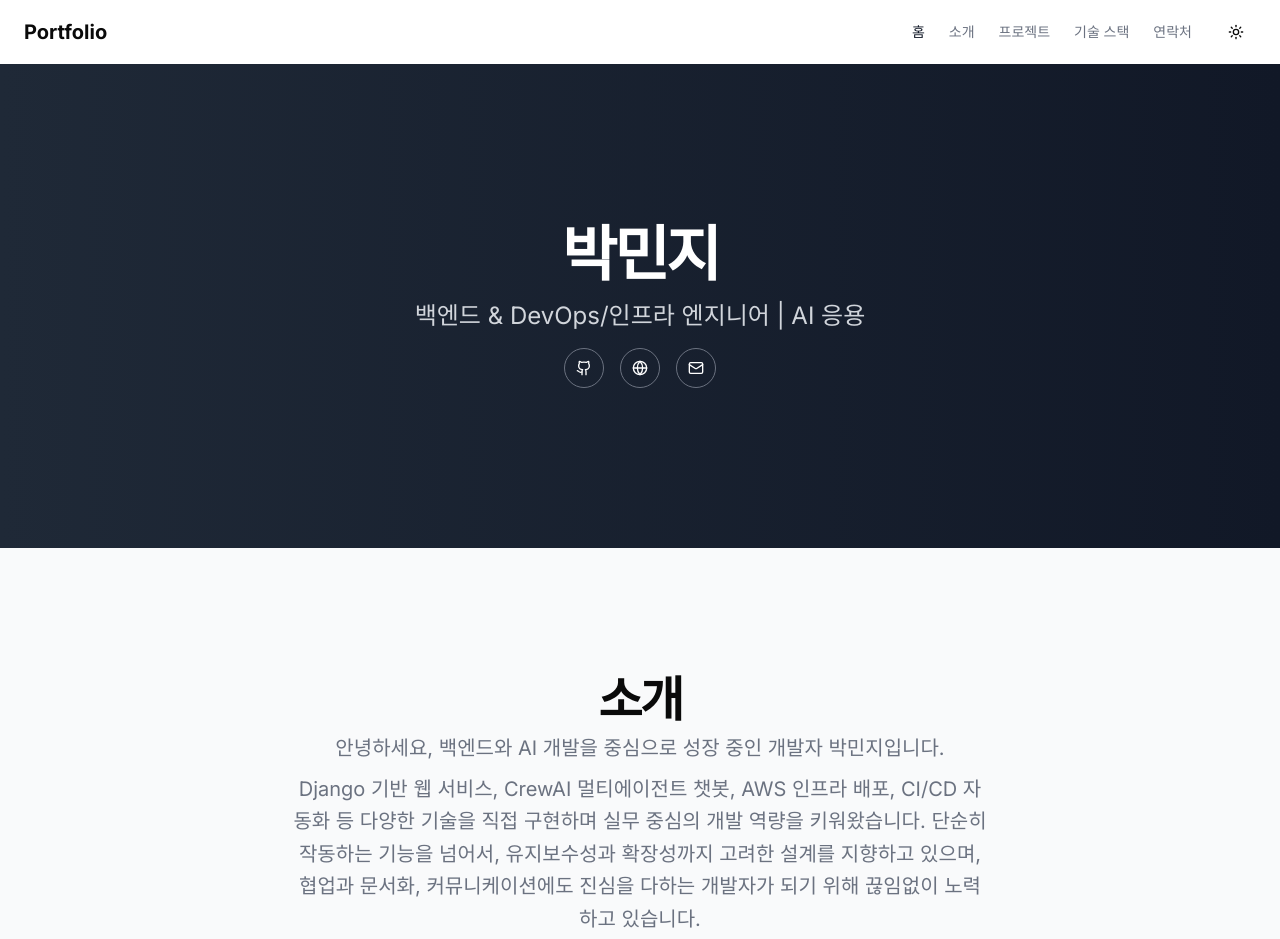
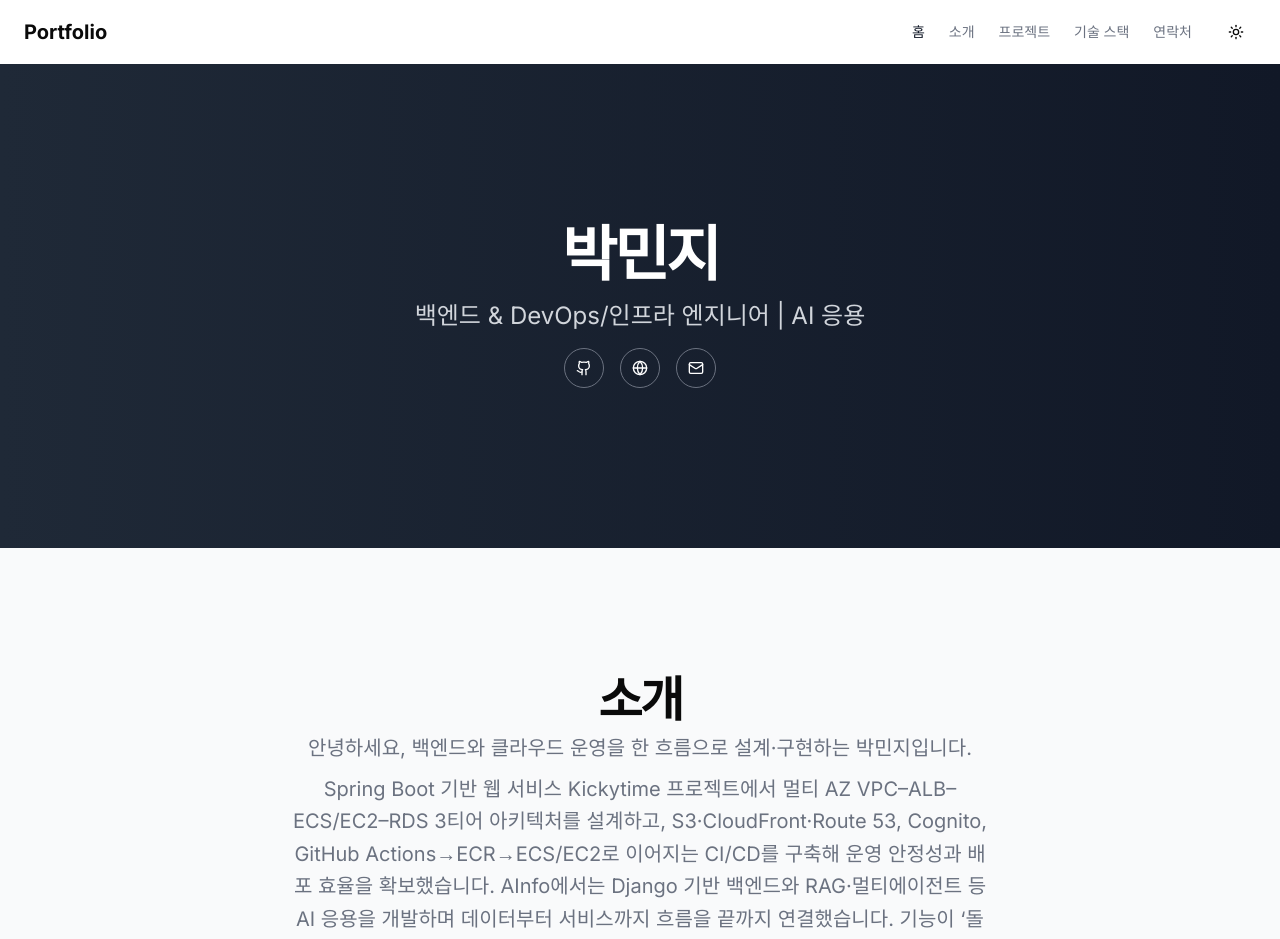
Before and after one commit to Mminzy22/portfolio-site, a Next.js app: page / in a window 1280 px wide. Shown: the top 939 px of the page. Built offline with nearby package versions, Linux system fonts and the light colour scheme.

Commit message:
docs: 소개 섹션 내용 업데이트 - 클라우드 운영 및 AI 응용 경험 추가

```diff
--- a/app/page.tsx
+++ b/app/page.tsx
@@ -92,12 +92,15 @@ export default function Home() {
             <div className="space-y-2">
               <h2 className="text-3xl font-bold tracking-tighter sm:text-4xl md:text-5xl dark:text-white">소개</h2>
               <div className="space-y-2 mx-auto max-w-[700px] text-gray-500 md:text-xl/relaxed lg:text-base/relaxed xl:text-xl/relaxed dark:text-gray-400">
-                <p>안녕하세요, 백엔드와 AI 개발을 중심으로 성장 중인 개발자 박민지입니다.</p>
+                <p>안녕하세요, 백엔드와 클라우드 운영을 한 흐름으로 설계·구현하는 박민지입니다. </p>
                 <p>
-                  Django 기반 웹 서비스, CrewAI 멀티에이전트 챗봇, AWS 인프라 배포, CI/CD 자동화 등 다양한 기술을 직접
-                  구현하며 실무 중심의 개발 역량을 키워왔습니다. 단순히 작동하는 기능을 넘어서, 유지보수성과 확장성까지
-                  고려한 설계를 지향하고 있으며, 협업과 문서화, 커뮤니케이션에도 진심을 다하는 개발자가 되기 위해
-                  끊임없이 노력하고 있습니다.
+                  Spring Boot 기반 웹 서비스 Kickytime 프로젝트에서 멀티 AZ VPC–ALB–ECS/EC2–RDS 3티어 아키텍처를 설계하고,
+                  S3·CloudFront·Route 53, Cognito, GitHub Actions→ECR→ECS/EC2로
+                  이어지는 CI/CD를 구축해 운영 안정성과 배포 효율을 확보했습니다.
+                  AInfo에서는 Django 기반 백엔드와 RAG·멀티에이전트 등 AI 응용을 개발하며 데이터부터 서비스까지
+                  흐름을 끝까지 연결했습니다.
+                  기능이 ‘돌아가는 것’을 넘어 보안·가용성·관측·확장성을 함께 고려하고,
+                  문서화와 협업 규범으로 팀의 생산성을 높이는 개발자를 지향합니다.
                 </p>
               </div>
             </div>
```
